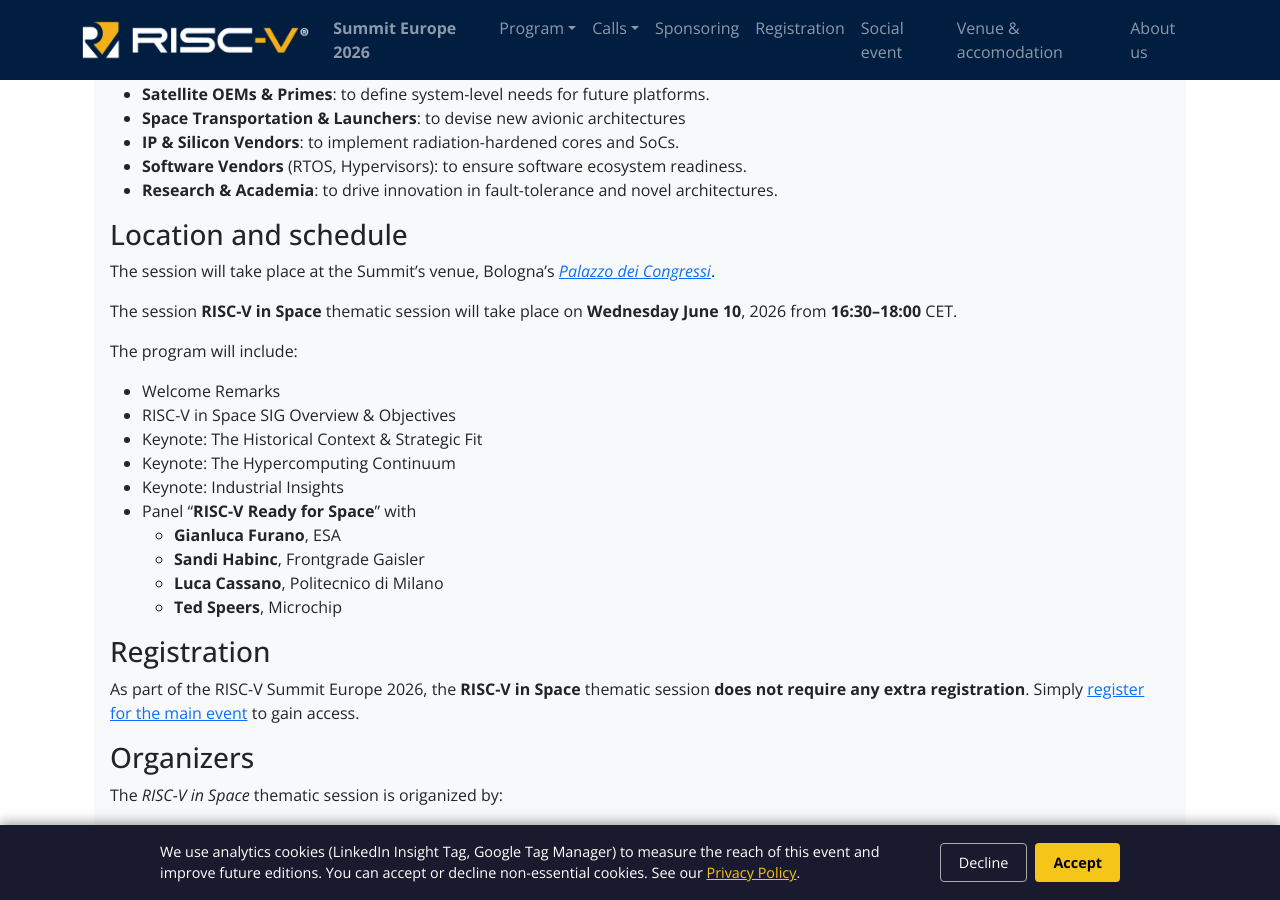
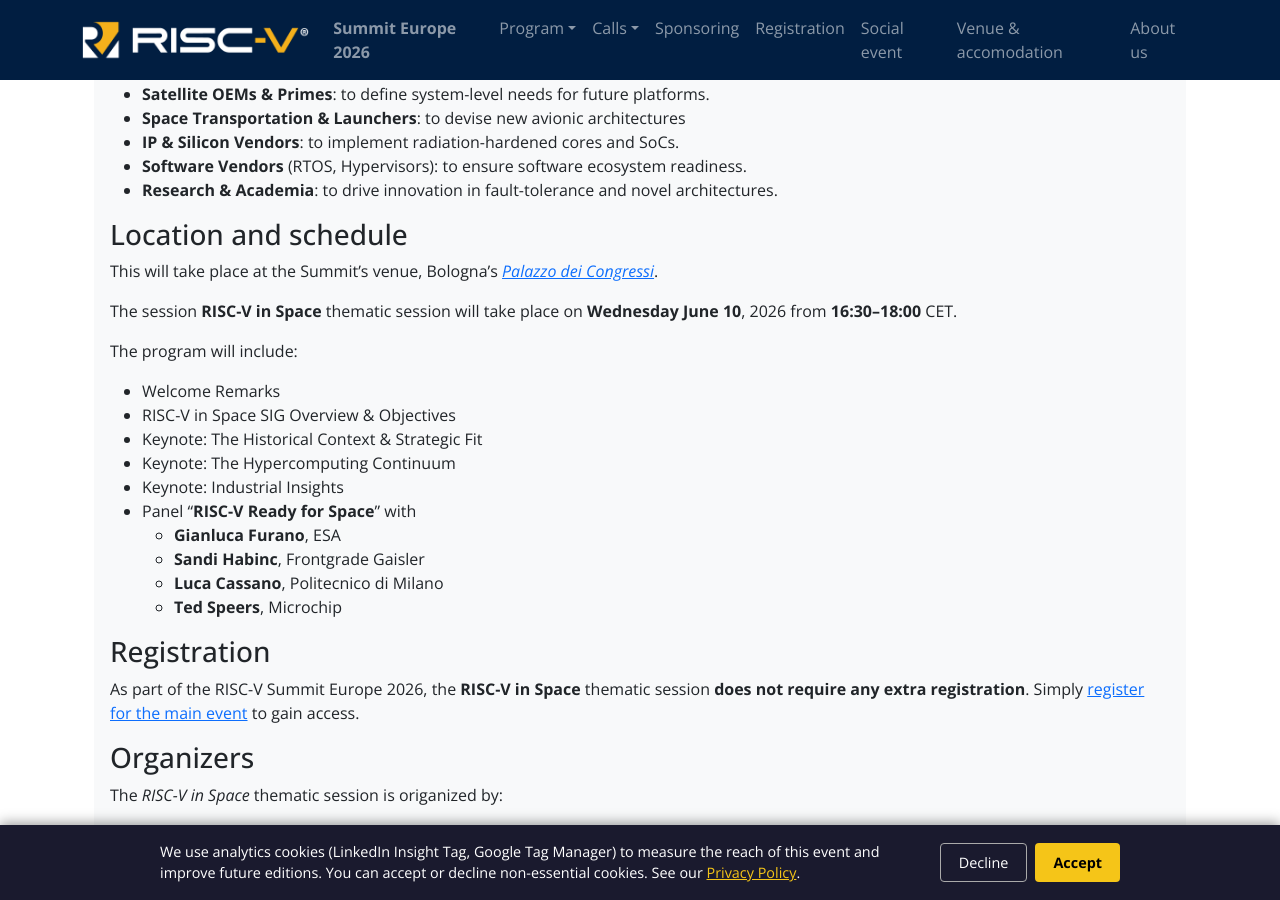
Before and after one commit to riscv-europe/summit-website-development, a Jekyll site: the page built from summit/2026/session-riscv-in-space.md, in a window 1280 px wide and 900 px high, scrolled down 1043 px. Built offline with Jekyll 4.4.1, drawn with Linux system fonts in a browser that asks for light colours.

Commit message:
Fix: improve wording.

```diff
--- a/summit/2026/session-riscv-in-space.md
+++ b/summit/2026/session-riscv-in-space.md
@@ -56,7 +56,7 @@
 
 ### Location and schedule
 
-The session will take place at the Summit's venue, Bologna's <a
+This will take place at the Summit's venue, Bologna's <a
 href="https://www.bolognacongresscenter.com/en/palazzo-dei-congressi-2/"
 target="_blank" style="target-new: tab;"><em>Palazzo dei
 Congressi</em></a>.
```
